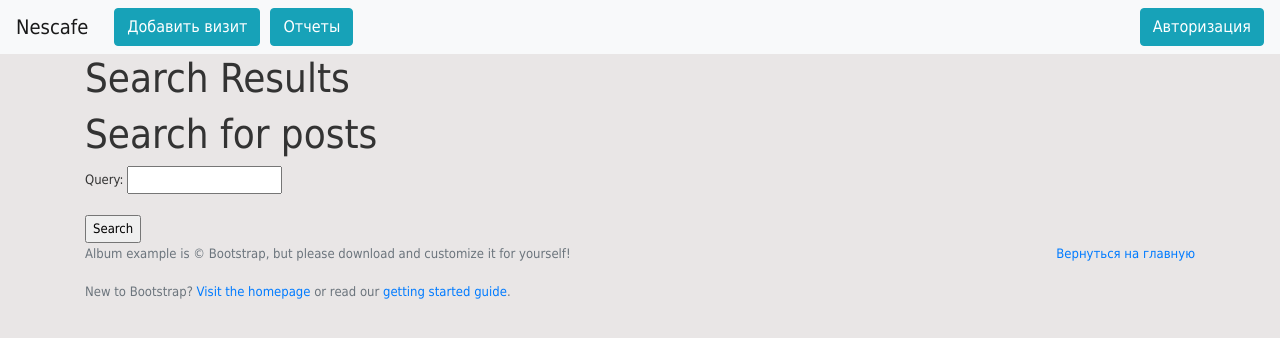
After one commit to marta-ra/project_coff, a Django app: page /search/ in a window 1280 px wide. The commit adds this page. Shown: the top 338 px of the page. Run offline with Django 3.2, Linux system fonts and the light colour scheme; some libraries are stand-ins or nearby versions.

Commit message:
16.09.2020

```diff
--- a/pj_coffe_machine/coffe_machine/coffe_m/forms.py
+++ b/pj_coffe_machine/coffe_machine/coffe_m/forms.py
@@ -1,4 +1,4 @@
-
+from django import forms
 from .models import Visit
 from .models import Useful_code
 from .models import Useful_docs
@@ -19,3 +19,6 @@ class Useful_docsForm(ModelForm):
     class Meta:
         model = Useful_docs
         fields = ['model_machine', 'document']
+
+class SearchForm(forms.Form):
+    query = forms.CharField()
--- a/pj_coffe_machine/coffe_machine/coffe_m/models.py
+++ b/pj_coffe_machine/coffe_machine/coffe_m/models.py
@@ -1,5 +1,4 @@
 from django.db import models
-
 from django.shortcuts import reverse, render
 
 
--- a/pj_coffe_machine/coffe_machine/coffe_m/templates/coffe/reports.html
+++ b/pj_coffe_machine/coffe_machine/coffe_m/templates/coffe/reports.html
@@ -3,6 +3,11 @@
 {% block title %} Отчеты {% endblock %}
 
 {% block content %}
+
+<h1>Search</h1>
+
+
+
     <h1>Отчеты</h1>
 
  <form method="POST" action="create/">
--- /dev/null
+++ b/pj_coffe_machine/coffe_machine/coffe_m/templates/coffe/search.html
@@ -0,0 +1,28 @@
+{% extends 'coffe/base.html' %}
+{% block title %} Отчеты/поиск {% endblock %}
+
+{% block content %}
+<h1>Search Results</h1>
+
+  {% if query %}
+    <h1>Posts containing "{{ query }}"</h1>
+    <h3>
+      {% with results.count as total_results %}
+	Found {{ total_results }} result{{ total_results|pluralize }}
+      {% endwith %}
+    </h3>
+    {% for coffemachine in results %}
+      <h4><a href="{{ coffemachine.get_absolute_url }}">{{ coffemachine.model }}</a></h4>
+      {{ post.body|truncatewords:5 }}
+    {% empty %}
+      <p>There are no results for your query.</p>
+    {% endfor %}
+    <p><a href="{% url 'coffe_m:post_search' %}">Search again</a></p>
+  {% else %}
+    <h1>Search for posts</h1>
+    <form action="." method="get">
+      {{ form.as_p }}
+      <input type="submit" value="Search">
+    </form>
+  {% endif %}
+{% endblock %}
--- a/pj_coffe_machine/coffe_machine/coffe_m/urls.py
+++ b/pj_coffe_machine/coffe_machine/coffe_m/urls.py
@@ -14,5 +14,6 @@ urlpatterns = [
     path('create_useful_docs', views.Create_Useful_docs.as_view(), name='create_useful_docs'),
     path('create_visit/<int:create_visit_id>/', views.Create_visit.as_view(), name='create_visit'),
     path('accounts/', include('django.contrib.auth.urls'), name='accounts'),
+    path('search/', views.post_search, name='post_search'),
 
 ]
--- a/pj_coffe_machine/coffe_machine/coffe_m/views.py
+++ b/pj_coffe_machine/coffe_machine/coffe_m/views.py
@@ -1,17 +1,14 @@
 from django.shortcuts import render, get_object_or_404, redirect
 from django.views.generic import CreateView
-
 from . import models
 from django import forms
 from django.http import HttpResponseRedirect
-from .forms import VisitForm
-from .forms import Useful_codeForm
-from .forms import Useful_docsForm
-from .models import Point_coffemachine
-from .models import Visit
-from .models import Coffemachine
-
-
+from .forms import VisitForm, Useful_codeForm, Useful_docsForm
+from .models import Point_coffemachine, Visit, Coffemachine
+from django.db.models import Q
+from django.views.generic import TemplateView, ListView
+from django.contrib.postgres.search import SearchVector
+from .forms import SearchForm
 
 def all_clients(request):
     points = models.Point_coffemachine.objects.all()
@@ -46,3 +43,20 @@ class Create_Useful_code(CreateView):
 class Create_Useful_docs(CreateView):
     form_class = Useful_docsForm
     template_name = 'coffe/create_useful_docs.html'
+
+def post_search(request):
+    form = SearchForm()
+    query = None
+    results = []
+    if 'query' in request.GET:
+        form = SearchForm(request.GET)
+        if form.is_valid():
+            query = form.cleaned_data['query']
+            results = Coffemachine.objects.annotate(
+                search=SearchVector('id', 'model', 'point', 'point_id', 'visits'),
+            ).filter(search=query)
+    return render(request,
+                  'coffe/search.html',
+                  {'form': form,
+                   'query': query,
+                   'results': results})
```
Also changed, not shown: pj_coffe_machine/coffe_machine/coffe_machine/settings.py (+8 -0 lines), pj_coffe_machine/coffe_machine/uploads/Screenshot_from_2020-09-08_21-56-14.png (added).
